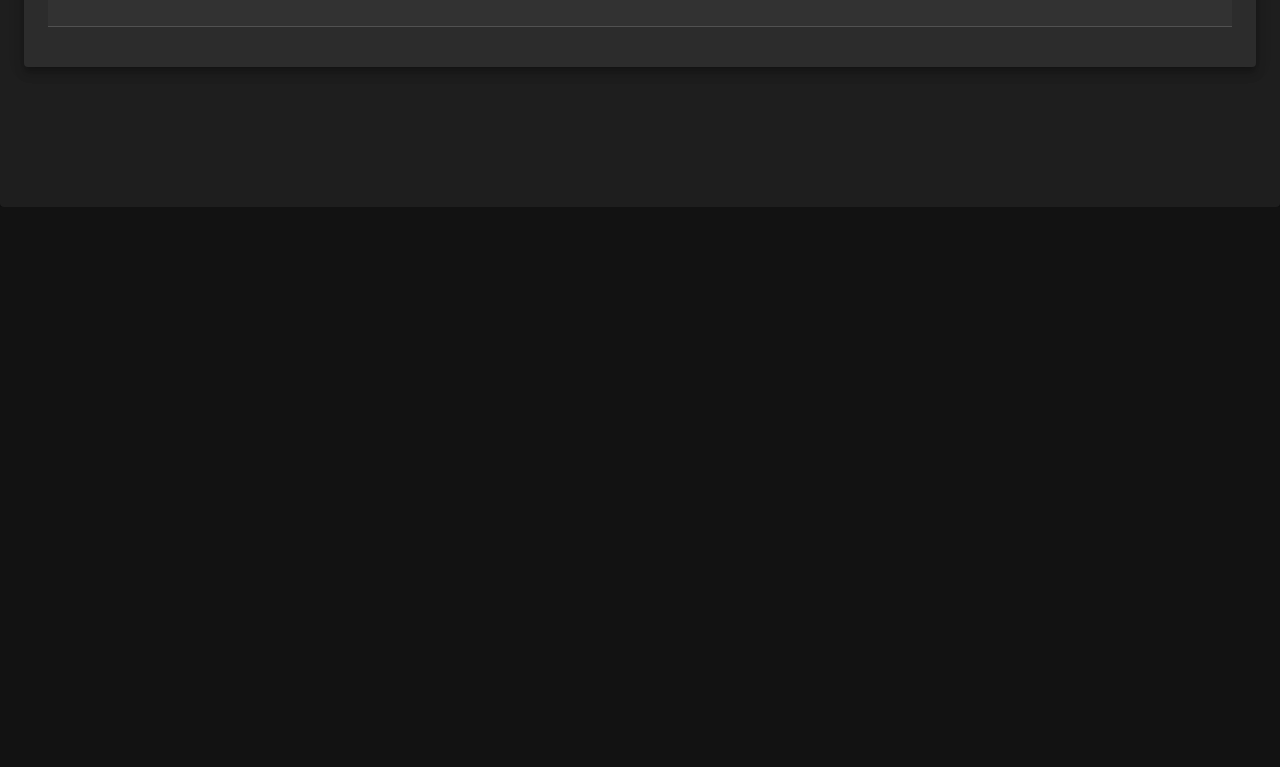
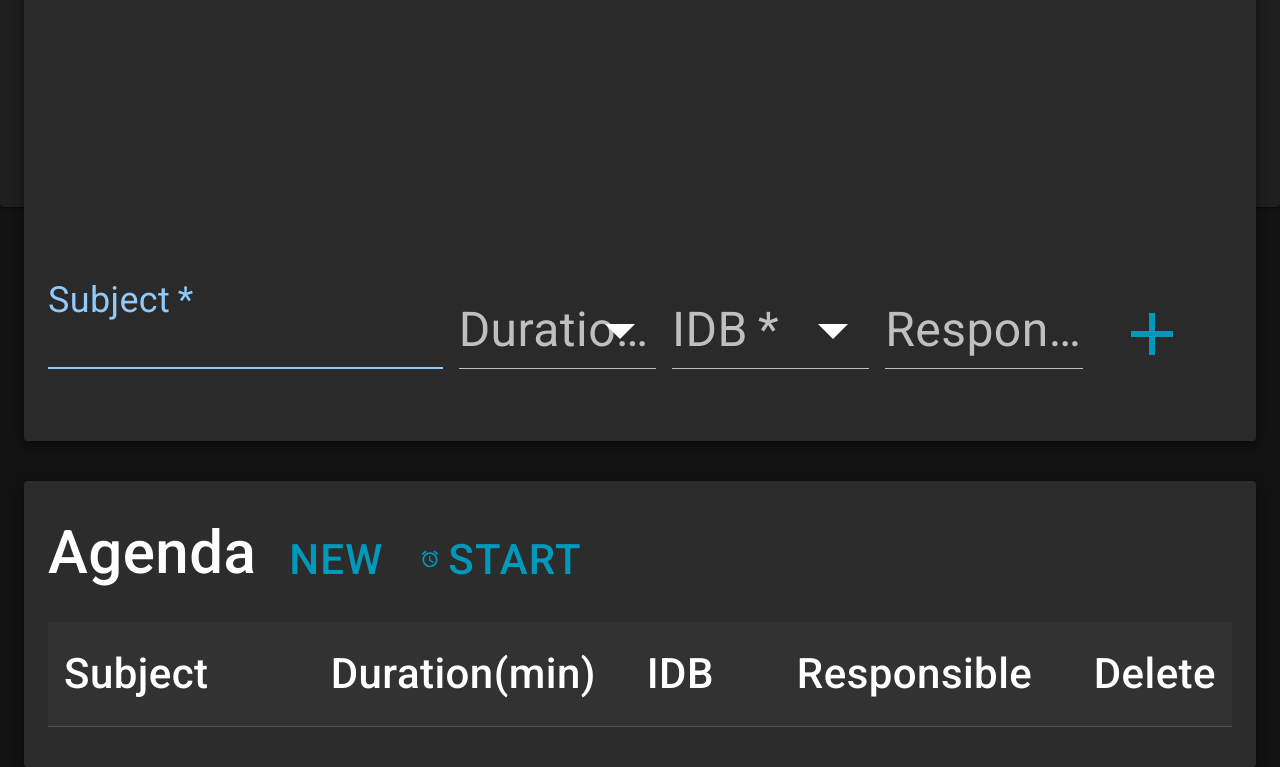
Before and after one commit to nehrwein/Meeting-Timer, a React (Vite) app: page / in a window 1280 px wide. Shown: the part 593-1360 px from the top of the page. Before the commit the page ends 800 px from the top, so only its background shows below. Built offline with nearby package versions, Linux system fonts and the light colour scheme.

Commit message:
added Timer page

```diff
--- a/package.json
+++ b/package.json
@@ -14,6 +14,7 @@
     "@mui/icons-material": "^5.8.4",
     "@mui/material": "^5.9.2",
     "react": "^18.2.0",
+    "react-customizable-progressbar": "^1.2.0",
     "react-dom": "^18.2.0",
     "react-hook-form": "^7.34.0",
     "react-router-dom": "^6.3.0"
--- a/src/App.tsx
+++ b/src/App.tsx
@@ -4,6 +4,7 @@ import CssBaseline from '@mui/material/CssBaseline';
 import Start from "./pages/Start";
 import Agenda from "./pages/Agenda";
 import AgendaProvider from "./context/AgendaContext";
+import Timer from "./pages/Timer";
 
 const darkTheme = createTheme({
   palette: {
@@ -20,6 +21,7 @@ const App = () => {
           <Routes>
               <Route path="/" element={<Start />} />
               <Route path="/agenda" element={<Agenda />} />
+              <Route path="/timer" element={<Timer />} />
           </Routes>
         </BrowserRouter>
       </AgendaProvider>
--- a/src/pages/Start.tsx
+++ b/src/pages/Start.tsx
@@ -1,7 +1,9 @@
 import AgendaTable from '../components/AgendaTable';
 import { Typography, Box, Paper, Button } from '@mui/material';
 import AddItem from '../components/AddItem';
-import DeleteAllEntries from '../components/Test';
+import DeleteAllEntries from '../components/DeleteAllEntries';
+import { Link } from 'react-router-dom';
+import AccessAlarmIcon from '@mui/icons-material/AccessAlarm';
 
 
 const Start = () => {
@@ -60,6 +62,17 @@ const Start = () => {
             Agenda
           </Typography>
           <DeleteAllEntries />
+          <Button
+           component={Link} to="/timer"
+           sx={{
+              color: '#0099bb',
+              marginLeft: '25px',
+              marginBottom: '2px'
+            }}
+            startIcon={<AccessAlarmIcon fontSize='large'/>}
+          >
+            Start
+          </Button>
           <AgendaTable />
         </Paper>
       </Box>
--- /dev/null
+++ b/src/pages/Timer.css
@@ -0,0 +1,14 @@
+.timer-container {
+  display: flex;
+  justify-content: center;
+  text-align: center;
+  width: 100%;
+  height: 100%;
+  margin: 0 auto;
+  user-select: none;
+}
+
+svg {
+  width: 800px;
+  height: 800px;
+}
--- /dev/null
+++ b/src/pages/Timer.tsx
@@ -0,0 +1,29 @@
+import { Typography } from '@mui/material'
+import React from 'react'
+import ProgressBar from 'react-customizable-progressbar'
+import "./Timer.css"
+
+const Timer = () => {
+  return (
+    <>
+      <Typography variant="h4" component="h2" gutterBottom>
+        Headline
+      </Typography>
+      <div className='timer-container'>
+        <ProgressBar
+          radius={100}
+          progress={100}
+          strokeColor='#0099bb'
+          strokeWidth={28}
+          strokeLinecap="butt"
+          trackStrokeWidth={14}
+          trackStrokeLinecap="butt"
+          cut={120}
+          rotate={-210}
+        />
+      </div>
+    </>
+  )
+}
+
+export default Timer
```
Also changed, not shown: src/components/DeleteAllEntries.tsx (renamed from src/components/Test.tsx), 1 other file (tests, documents, lock files or other folders).
